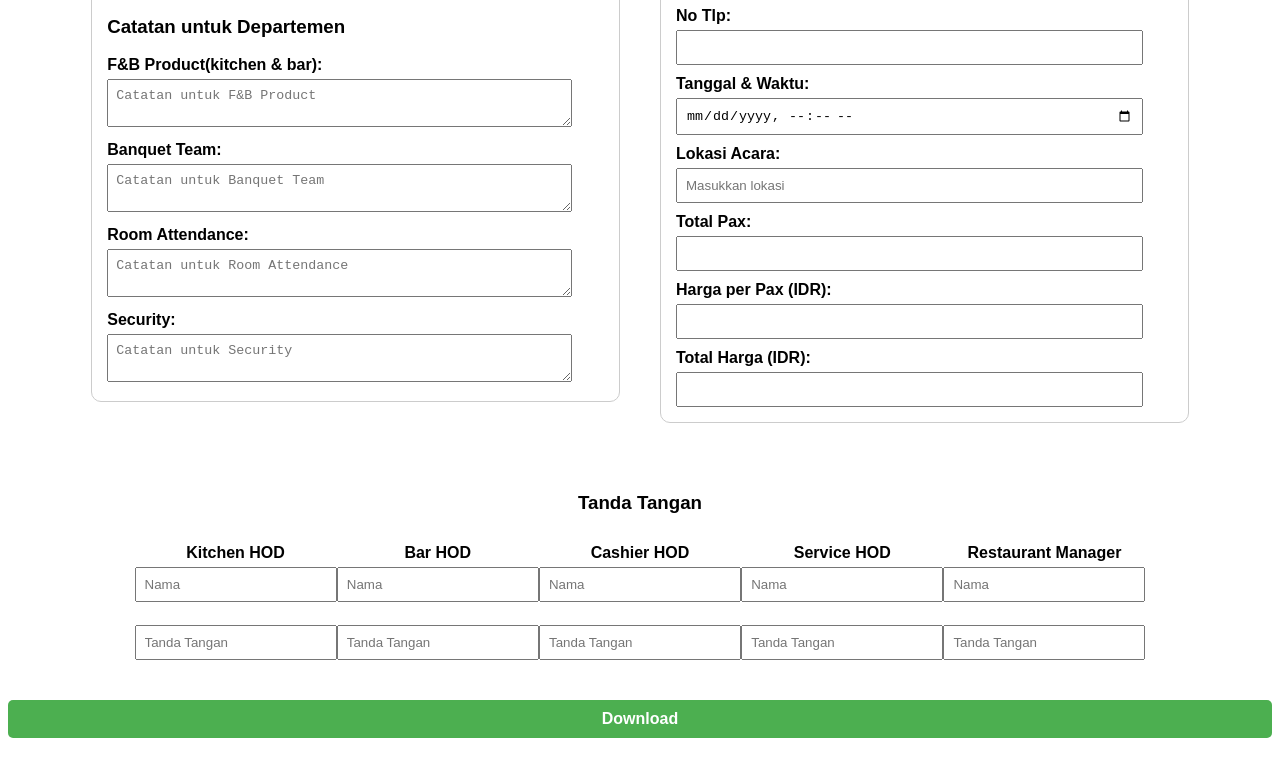
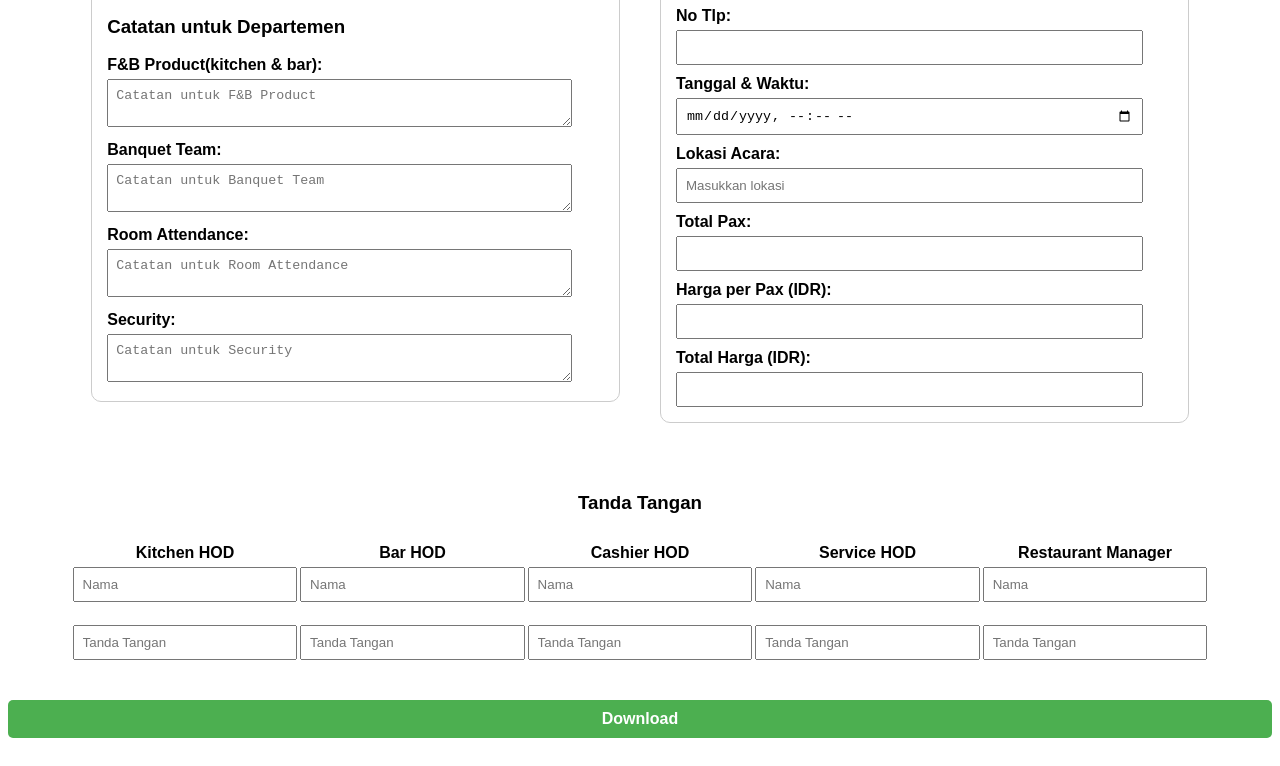
Before and after one commit to Arif22-A/beoForm, a plain HTML site: page index.html in a window 1280 px wide. Shown: the part 576-1342 px from the top of the page. Drawn offline with Linux system fonts and the light colour scheme.

Commit message:
Update index.html

```diff
--- a/index.html
+++ b/index.html
@@ -6,7 +6,7 @@
     <title>Banquet Event Order (BEO) Form</title>
     <style>
         body { font-family: Arial, sans-serif; text-align: center; }
-        .container { width: 80%; margin: auto; padding: 20px; }
+        .container { width: 90%; margin: auto; padding: 20px; }
         .content-container { display: flex; width: 90%; margin: auto; }
         .left, .right { width: 50%; padding: 20px; text-align: left; }
         .signature-container { display: flex; justify-content: space-around; margin-top: 20px; }
```
